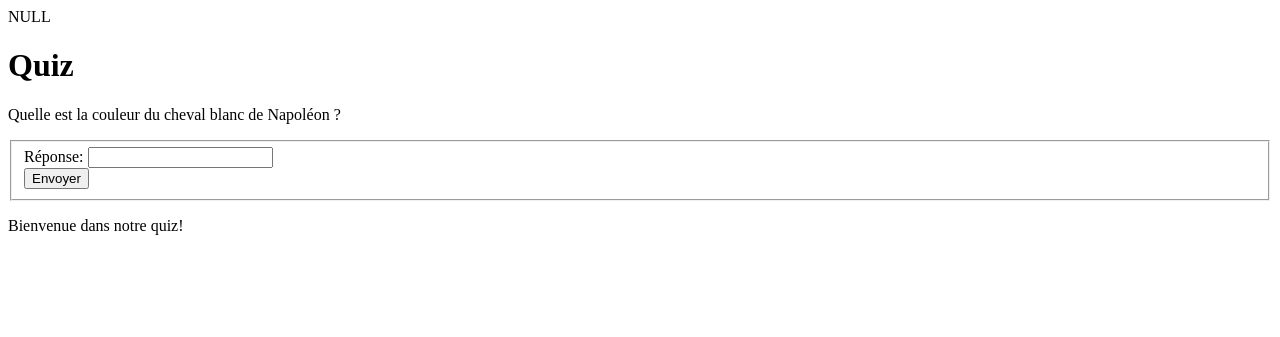
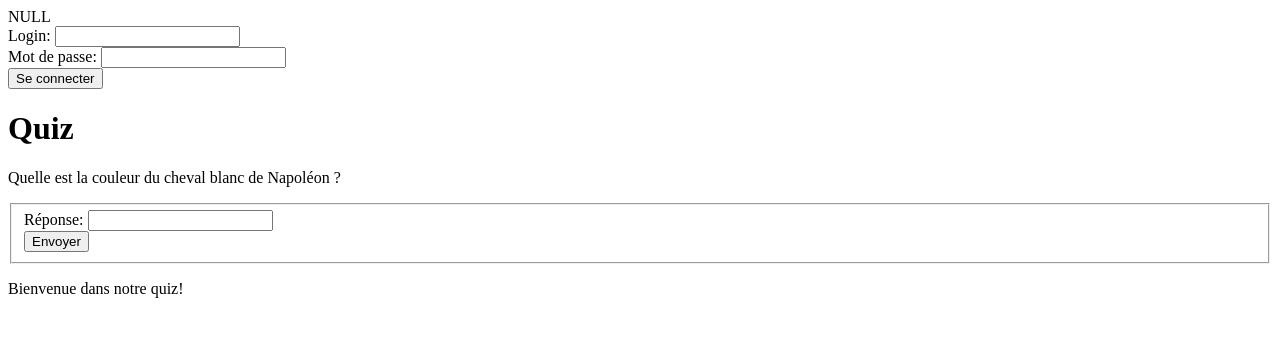
Before and after one commit to cedryc-ruth/quiz2025, a PHP site: page /quizz3.php in a window 1280 px wide. Shown: the top 337 px of the page. Run offline with PHP 8.4, Linux system fonts and the light colour scheme.

Commit message:
Ajout des formulaires login/logout

```diff
--- a/quizz3.php
+++ b/quizz3.php
@@ -83,6 +83,24 @@
 <title>Quiz</title>
 </head>
 <body>
+<?php if(true) { ?>
+<form action="login.php" method="post">
+	<div>
+		<label for="login">Login:</label>
+		<input type="text" name="login" id="login">
+	</div>
+	<div>
+		<label for="pwd">Mot de passe:</label>
+		<input type="password" name="pwd" id="pwd">
+	</div>
+	<button name="btLogin">Se connecter</button>
+</form>
+<?php } else { ?>
+<form action="login.php" method="post">
+	<button name="btLogout">Se déconnecter</button>
+</form>
+<?php } ?>
+
 <h1>Quiz</h1>
 <?php if($statut!='correct') { ?>
 <p><?= $questionsReponses[$nroQuestion][0] ?></p>
```
